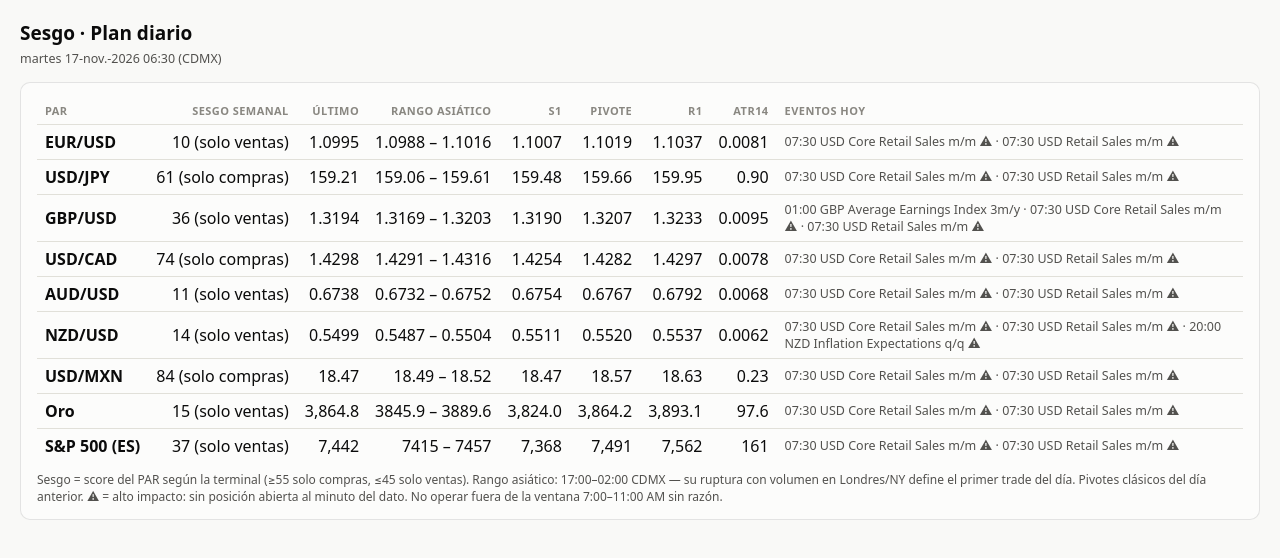
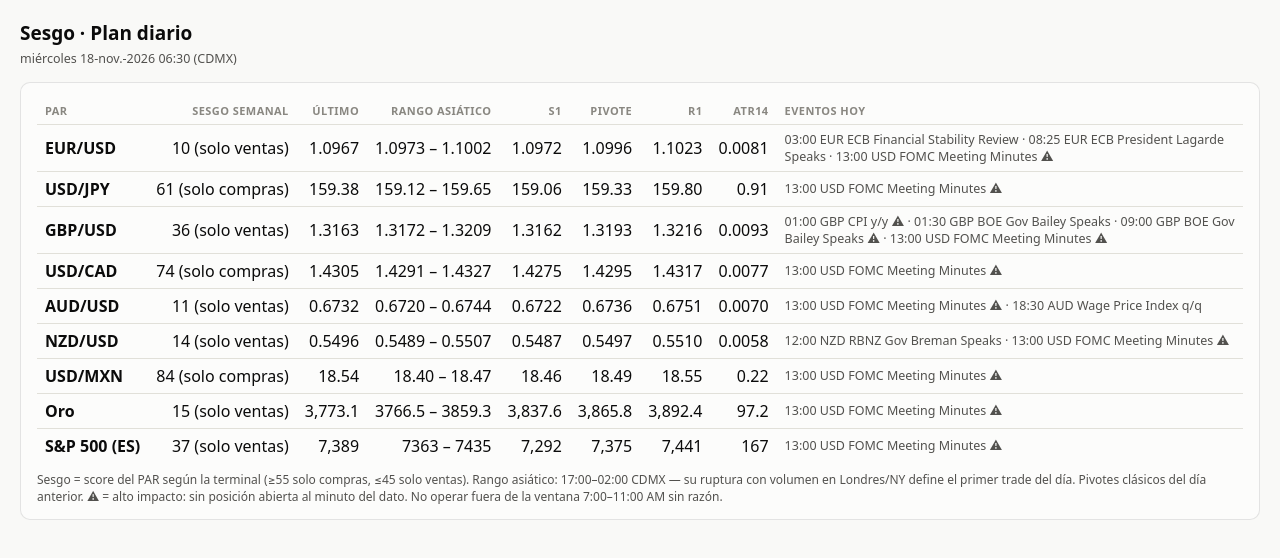
Before and after one commit to defoe-ui/sesgo-dashboard, a plain HTML site: page plan.html in a window 1280 px wide. Drawn offline with Linux system fonts and the light colour scheme.

Commit message:
auto-publicacion

```diff
--- a/plan.html
+++ b/plan.html
@@ -28,27 +28,27 @@ td.ev{text-align:left;white-space:normal;min-width:220px;color:var(--ink2);font-
 .leyenda{font-size:12px;color:var(--ink2);margin-top:8px}
 </style>
 <h1>Sesgo · Plan diario</h1>
-<div class="sub">martes 17-nov.-2026 06:30 (CDMX)</div>
+<div class="sub">miércoles 18-nov.-2026 06:30 (CDMX)</div>
 <div class="card"><table>
 <tr><th>Par</th><th>Sesgo semanal</th><th>Último</th><th>Rango asiático</th>
-<th>S1</th><th>Pivote</th><th>R1</th><th>ATR14</th><th>Eventos hoy</th></tr><tr><td class='act'>EUR/USD</td><td>10 (solo ventas)</td><td>1.0995</td><td>1.0988 – 1.1016</td>
-    <td>1.1007</td><td>1.1019</td><td>1.1037</td><td>0.0081</td><td class='ev'>07:30 USD Core Retail Sales m/m ⚠ · 07:30 USD Retail Sales m/m ⚠</td></tr>
-<tr><td class='act'>USD/JPY</td><td>61 (solo compras)</td><td>159.21</td><td>159.06 – 159.61</td>
-    <td>159.48</td><td>159.66</td><td>159.95</td><td>0.90</td><td class='ev'>07:30 USD Core Retail Sales m/m ⚠ · 07:30 USD Retail Sales m/m ⚠</td></tr>
-<tr><td class='act'>GBP/USD</td><td>36 (solo ventas)</td><td>1.3194</td><td>1.3169 – 1.3203</td>
-    <td>1.3190</td><td>1.3207</td><td>1.3233</td><td>0.0095</td><td class='ev'>01:00 GBP Average Earnings Index 3m/y · 07:30 USD Core Retail Sales m/m ⚠ · 07:30 USD Retail Sales m/m ⚠</td></tr>
-<tr><td class='act'>USD/CAD</td><td>74 (solo compras)</td><td>1.4298</td><td>1.4291 – 1.4316</td>
-    <td>1.4254</td><td>1.4282</td><td>1.4297</td><td>0.0078</td><td class='ev'>07:30 USD Core Retail Sales m/m ⚠ · 07:30 USD Retail Sales m/m ⚠</td></tr>
-<tr><td class='act'>AUD/USD</td><td>11 (solo ventas)</td><td>0.6738</td><td>0.6732 – 0.6752</td>
-    <td>0.6754</td><td>0.6767</td><td>0.6792</td><td>0.0068</td><td class='ev'>07:30 USD Core Retail Sales m/m ⚠ · 07:30 USD Retail Sales m/m ⚠</td></tr>
-<tr><td class='act'>NZD/USD</td><td>14 (solo ventas)</td><td>0.5499</td><td>0.5487 – 0.5504</td>
-    <td>0.5511</td><td>0.5520</td><td>0.5537</td><td>0.0062</td><td class='ev'>07:30 USD Core Retail Sales m/m ⚠ · 07:30 USD Retail Sales m/m ⚠ · 20:00 NZD Inflation Expectations q/q ⚠</td></tr>
-<tr><td class='act'>USD/MXN</td><td>84 (solo compras)</td><td>18.47</td><td>18.49 – 18.52</td>
-    <td>18.47</td><td>18.57</td><td>18.63</td><td>0.23</td><td class='ev'>07:30 USD Core Retail Sales m/m ⚠ · 07:30 USD Retail Sales m/m ⚠</td></tr>
-<tr><td class='act'>Oro</td><td>15 (solo ventas)</td><td>3,864.8</td><td>3845.9 – 3889.6</td>
-    <td>3,824.0</td><td>3,864.2</td><td>3,893.1</td><td>97.6</td><td class='ev'>07:30 USD Core Retail Sales m/m ⚠ · 07:30 USD Retail Sales m/m ⚠</td></tr>
-<tr><td class='act'>S&P 500 (ES)</td><td>37 (solo ventas)</td><td>7,442</td><td>7415 – 7457</td>
-    <td>7,368</td><td>7,491</td><td>7,562</td><td>161</td><td class='ev'>07:30 USD Core Retail Sales m/m ⚠ · 07:30 USD Retail Sales m/m ⚠</td></tr></table>
+<th>S1</th><th>Pivote</th><th>R1</th><th>ATR14</th><th>Eventos hoy</th></tr><tr><td class='act'>EUR/USD</td><td>10 (solo ventas)</td><td>1.0967</td><td>1.0973 – 1.1002</td>
+    <td>1.0972</td><td>1.0996</td><td>1.1023</td><td>0.0081</td><td class='ev'>03:00 EUR ECB Financial Stability Review · 08:25 EUR ECB President Lagarde Speaks · 13:00 USD FOMC Meeting Minutes ⚠</td></tr>
+<tr><td class='act'>USD/JPY</td><td>61 (solo compras)</td><td>159.38</td><td>159.12 – 159.65</td>
+    <td>159.06</td><td>159.33</td><td>159.80</td><td>0.91</td><td class='ev'>13:00 USD FOMC Meeting Minutes ⚠</td></tr>
+<tr><td class='act'>GBP/USD</td><td>36 (solo ventas)</td><td>1.3163</td><td>1.3172 – 1.3209</td>
+    <td>1.3162</td><td>1.3193</td><td>1.3216</td><td>0.0093</td><td class='ev'>01:00 GBP CPI y/y ⚠ · 01:30 GBP BOE Gov Bailey Speaks · 09:00 GBP BOE Gov Bailey Speaks ⚠ · 13:00 USD FOMC Meeting Minutes ⚠</td></tr>
+<tr><td class='act'>USD/CAD</td><td>74 (solo compras)</td><td>1.4305</td><td>1.4291 – 1.4327</td>
+    <td>1.4275</td><td>1.4295</td><td>1.4317</td><td>0.0077</td><td class='ev'>13:00 USD FOMC Meeting Minutes ⚠</td></tr>
+<tr><td class='act'>AUD/USD</td><td>11 (solo ventas)</td><td>0.6732</td><td>0.6720 – 0.6744</td>
+    <td>0.6722</td><td>0.6736</td><td>0.6751</td><td>0.0070</td><td class='ev'>13:00 USD FOMC Meeting Minutes ⚠ · 18:30 AUD Wage Price Index q/q</td></tr>
+<tr><td class='act'>NZD/USD</td><td>14 (solo ventas)</td><td>0.5496</td><td>0.5489 – 0.5507</td>
+    <td>0.5487</td><td>0.5497</td><td>0.5510</td><td>0.0058</td><td class='ev'>12:00 NZD RBNZ Gov Breman Speaks · 13:00 USD FOMC Meeting Minutes ⚠</td></tr>
+<tr><td class='act'>USD/MXN</td><td>84 (solo compras)</td><td>18.54</td><td>18.40 – 18.47</td>
+    <td>18.46</td><td>18.49</td><td>18.55</td><td>0.22</td><td class='ev'>13:00 USD FOMC Meeting Minutes ⚠</td></tr>
+<tr><td class='act'>Oro</td><td>15 (solo ventas)</td><td>3,773.1</td><td>3766.5 – 3859.3</td>
+    <td>3,837.6</td><td>3,865.8</td><td>3,892.4</td><td>97.2</td><td class='ev'>13:00 USD FOMC Meeting Minutes ⚠</td></tr>
+<tr><td class='act'>S&P 500 (ES)</td><td>37 (solo ventas)</td><td>7,389</td><td>7363 – 7435</td>
+    <td>7,292</td><td>7,375</td><td>7,441</td><td>167</td><td class='ev'>13:00 USD FOMC Meeting Minutes ⚠</td></tr></table>
 <div class="leyenda">Sesgo = score del PAR según la terminal (&ge;55 solo compras,
 &le;45 solo ventas). Rango asiático: 17:00–02:00 CDMX — su ruptura con volumen en
 Londres/NY define el primer trade del día. Pivotes clásicos del día anterior.
```
